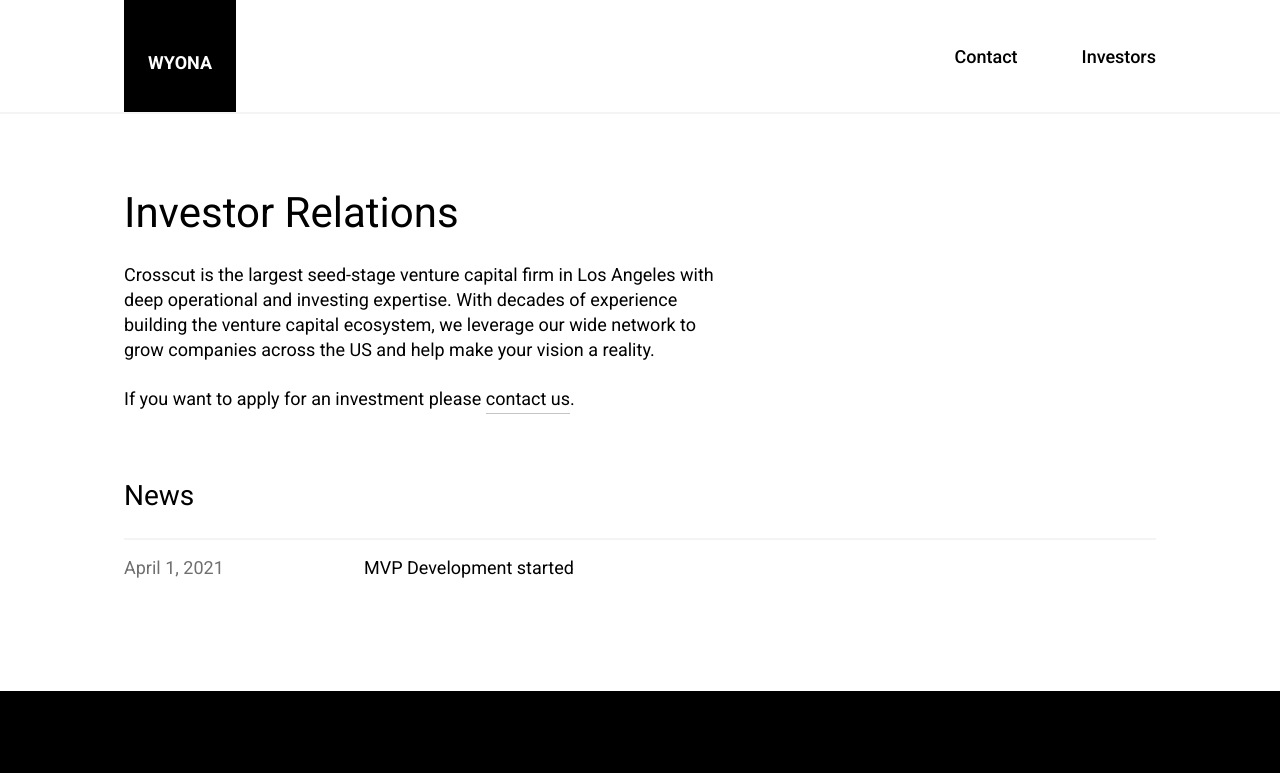
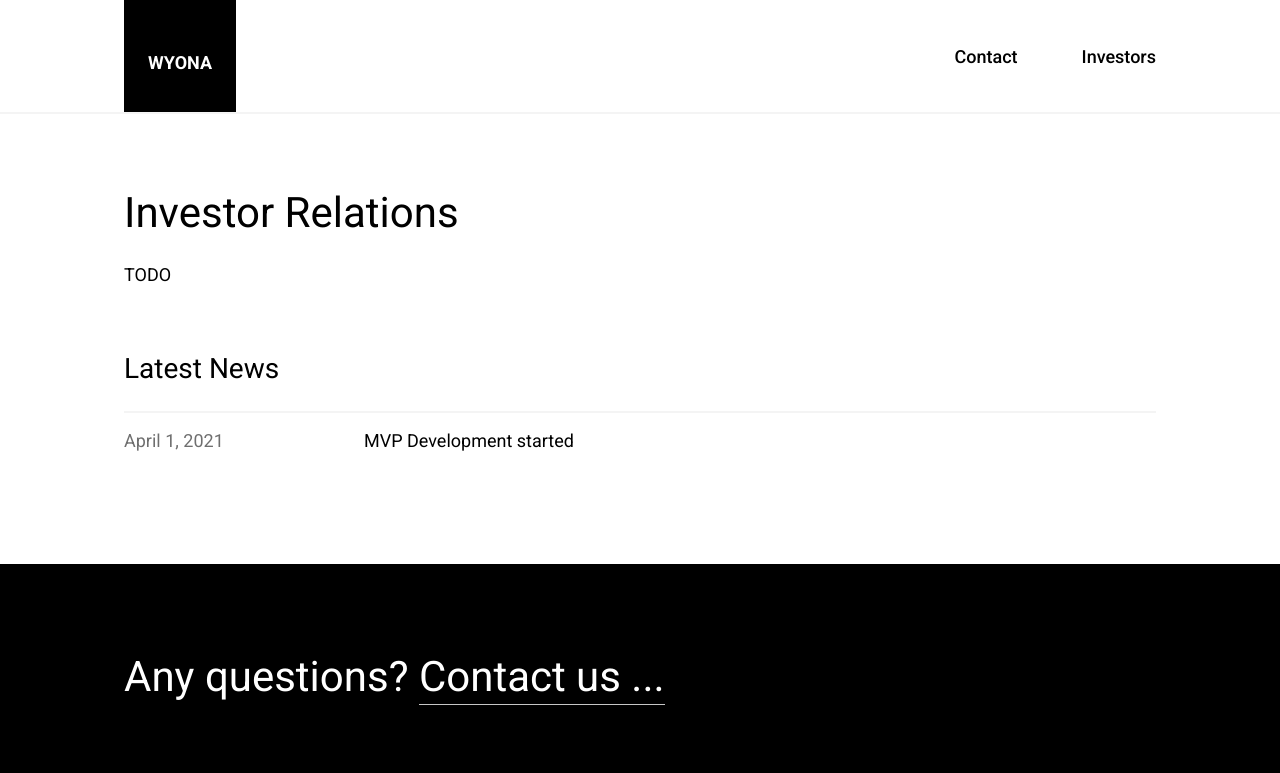
Before and after one commit to vanyabrucker/wyona-web, a Next.js app: page /investors in a window 1280 px wide. Shown: the top 773 px of the page. Built offline with nearby package versions, Linux system fonts and the light colour scheme.

Commit message:
obsolete text removed

```diff
--- a/pages/investors.js
+++ b/pages/investors.js
@@ -31,11 +31,8 @@ export default function Investors({ allPostsData }) {
                 <section className="margin--top--layout-06 flex-direction--column flex--align-items--center">
                     <div className="bx--grid flex-direction--column">
                         <h1 className="margin--top--spacing-04 expressive-heading-05">Investor Relations</h1>
-                        <p className="margin--top--spacing-06 text-length--02">Crosscut is the largest seed-stage venture capital firm in Los Angeles with deep operational and investing expertise. With decades of experience building the venture capital ecosystem, we leverage our wide network to grow companies across the US and help make your vision a reality.</p>
-                        <p className="margin--top--spacing-06 text-length--02">If you want to apply for an investment please <span
-                            className="a--internal hover--opacity">
-                        <a href="mailto:contact@wyona.com">contact us</a></span>.</p>
-                        <h2 className={"expressive-heading-04 margin--top--layout-05"}>News</h2>
+                        <p className="margin--top--spacing-06 text-length--02">TODO</p>
+                        <h2 className={"expressive-heading-04 margin--top--layout-05"}>Latest News</h2>
                         <ul className="ul--no-styles flex flex-wrap--wrap flex-direction--column margin--top--spacing-06">
                             {allPostsData.map(({ id, date, title }) => (
                                 <PostItem id={id} date={date} title={title}></PostItem>
```
